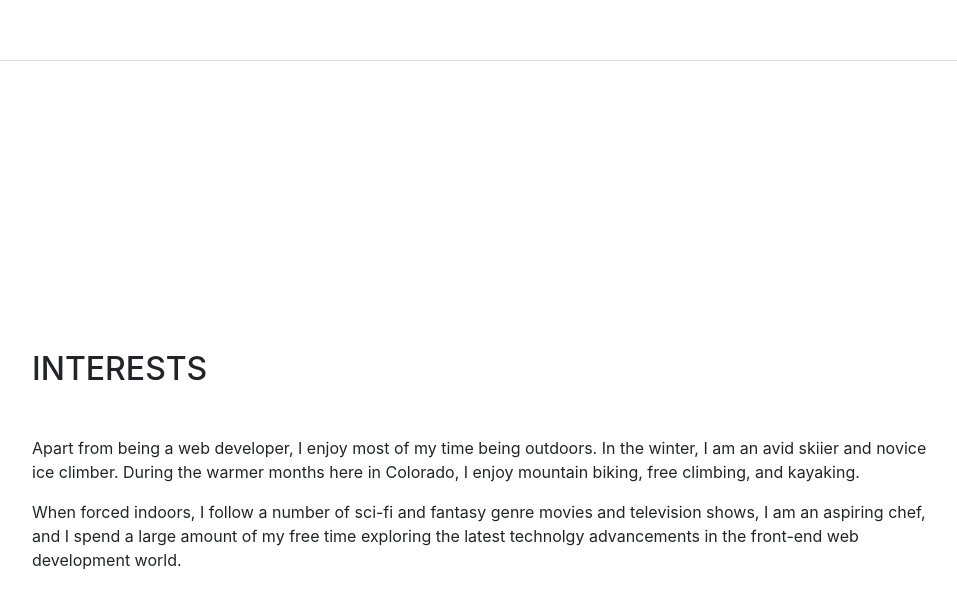
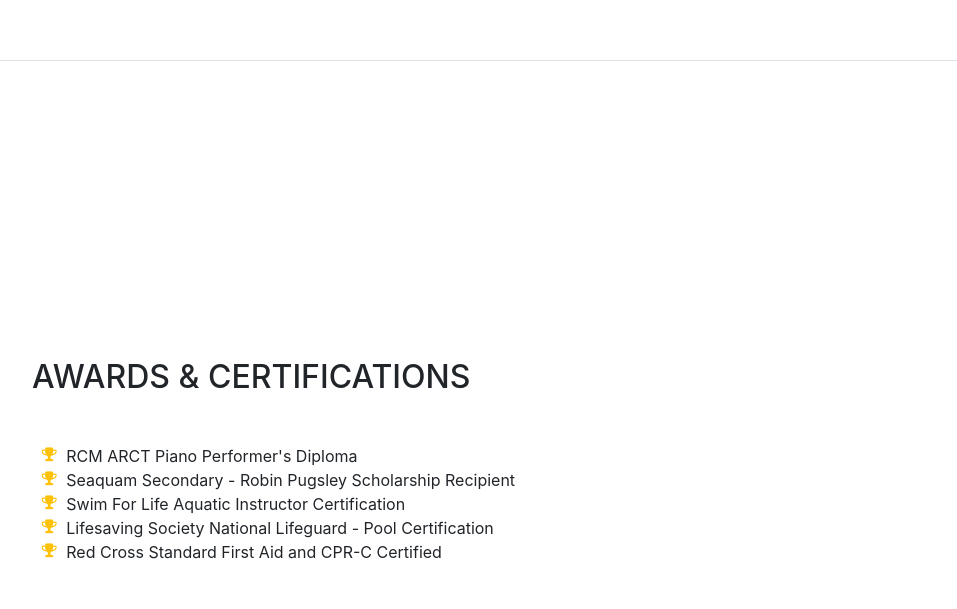
Before and after one commit to vliu12/portfolio, a website with bundled scripts: page index.html in a window 1280 px wide. Shown: the part 3618-4227 px from the top of the page, without its empty margins (288-1245 px from the left). Built offline with nearby package versions, Linux system fonts and the light colour scheme; a web font is replaced by a local one.

Commit message:
deleted interests

```diff
--- a/index.html
+++ b/index.html
@@ -245,13 +245,13 @@
         </div> -->
       </section>
 
-      <section class="resume-section p-3 p-lg-5 d-flex flex-column" id="interests">
+      <!-- <section class="resume-section p-3 p-lg-5 d-flex flex-column" id="interests">
         <div class="my-auto">
           <h2 class="mb-5">Interests</h2>
           <p>Apart from being a web developer, I enjoy most of my time being outdoors. In the winter, I am an avid skiier and novice ice climber. During the warmer months here in Colorado, I enjoy mountain biking, free climbing, and kayaking.</p>
           <p class="mb-0">When forced indoors, I follow a number of sci-fi and fantasy genre movies and television shows, I am an aspiring chef, and I spend a large amount of my free time exploring the latest technolgy advancements in the front-end web development world.</p>
         </div>
-      </section>
+      </section> -->
 
       <section class="resume-section p-3 p-lg-5 d-flex flex-column" id="awards">
         <div class="my-auto">
```
